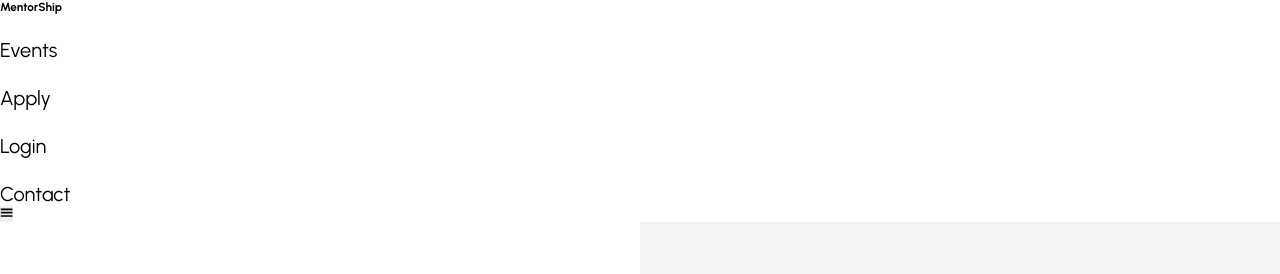
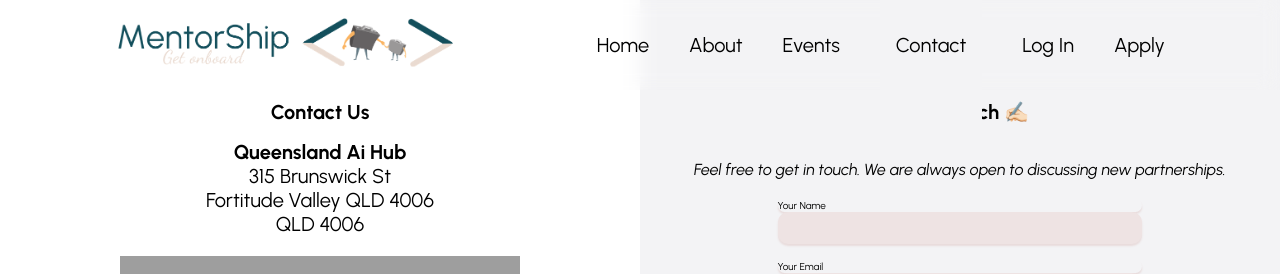
Before and after one commit to SheCodesAus/layer_8_victory_frontend_bris_2023, a React (Vite) app in the folder mentorship/: page /contact in a window 1280 px wide. Shown: the top 274 px of the page. Built offline with nearby package versions, Linux system fonts and the light colour scheme; grey boxes are pictures that could not be loaded.

Commit message:
navbar changes

```diff
--- a/mentorship/src/components/Navbar/Navbar.css
+++ b/mentorship/src/components/Navbar/Navbar.css
@@ -1,118 +1,259 @@
-*{
-    margin:0;
+@import url('https://fonts.googleapis.com/css2?family=Urbanist:ital,wght@0,100;0,200;0,300;0,400;0,500;0,600;0,700;0,800;0,900;1,100;1,200;1,300;1,400;1,500;1,600;1,700;1,800;1,900&display=swap');
+@import url('https://fonts.googleapis.com/css2?family=Dancing+Script:wght@400;500;600;700&display=swap');
+
+* {
+    margin: 0;
     padding: 0;
     box-sizing: border-box;
-
+    text-decoration: none;
+    border: none;
+    outline: none;
+    scroll-behavior: smooth;
+    font-family: 'Urbanist', sans-serif;
+    /* font-family: 'Dancing Script', cursive; */
 }
 
-.navbar{
-
-    display: flex;
-    justify-content:flex-end;
-    align-items: center;
-    background-color:rgb(21, 129, 129);
-    height: 75px;
-    color:white;
-
+:root {
+    --bg-color: #f3f6f4;
+    --text-color: #000000;
+    --dark-blue: #134f5c;
+    --light-blue: #45818e;
+    --cream: #eadbd1;
+    --pink: #e7cdda;
 }
 
-.logo{
-    font-size: 20px;
+html {
+    font-size: 62.5%;
+    overflow-x: hidden;
 }
 
-.home,
-.about,
-.events,
-.apply,
-.login,
-.contact{
-    text-decoration: none;
-    color: white;
-    font-size: 20px;
-    padding: 10px 20px;
-    margin: 0 10px;
-
-
+.header {
+    position: fixed;
+    height: 9rem;
+    top: 0;
+    left: 0;
+    width: 100%;
+    padding: 1.2rem 9%;
+    background: transparent;
+    backdrop-filter: blur(10px);
+    display: flex;
+    justify-content: space-between;
+    align-items: center;
+    z-index: 100;
 }
 
-.nav-links{
-    display: flex;
-    list-style: none;
-    justify-content: center;
-    width:70%
-
-
+.header.sticky {
+    border-bottom: 0.1rem solid rgba(0, 0, 0, 0.2);
 }
 
-.login{
-    border: 1px solid yellow;
-    border-radius: 5px;
-
+.logo img {
+    height: 60px;
 }
 
-.mobile-menu-icon{
-    display:none;
+.logo {
+    cursor: pointer;
 }
 
+.navbar a {
+    font-size: 2rem;
+    font-weight: 400;
+    color: var(--text-color);
+    margin-left: 4rem;
+    transition: 0.3s;
+    text-decoration: none;
+    position: relative;
+}
 
+.navbar a::after {
+    content: '';
+    width: 0;
+    height: 3px;
+    background: var(--dark-blue);
+    position: absolute;
+    left: 0;
+    bottom: -6px;
+    transition: 0.5s;
+}
 
-@media screen and (max-width:780px){
+.navbar a:hover::after, .navbar a.active::after {
+    width: 100%;
+}
 
-    .logo{
-        display:flex;
-        position: absolute;
-        top: 15px;
-        left:35pX;
+.menu-btn {
+    font-size: 3.6rem;
+    color: var(--text-color);
+    display: none;
+}
 
+.btn {
+    display: inline-block;
+    padding: 1rem 2.8rem;
+    background: var(--dark-blue);
+    border-radius: 4rem;
+    box-shadow: 0 0 1rem var(--dark-blue);
+    font-size: 1.6rem;
+    color: var(--text-color);
+    letter-spacing: 0.1rem;
+    font-weight: 600;
+    transition: 0.5s ease;
+}
+
+.btn:hover {
+    box-shadow: none;
+}
+
+/* responsiveness */
+
+@media (max-width: 1120px) {
+    .header {
+        padding: 1.2rem 7%;
     }
 
-    .nav-links{
-        display:none;
-
+    .navbar a {
+        font-size: 1.8rem;
+        margin-left: 3.8rem;
     }
 
-    .nav-links-mobile{
-        position: absolute;
-        display: block;
-        list-style: none;
-        background-color:#005469;
-        left: 0;
-        top: 75px;
-        transition: all 0.5s ease-out;
-        width: 100%;
+    .logo img {
+        height: 50px;
+    }
+}
 
-
+@media (max-width: 950px) {
+    .header {
+        padding: 1.2rem 5%;
     }
 
-    .home,
-    .about,
-    .events,
-    .apply,
-    .login,
-    .contact{
-        color:white;
-        text-align: center;
-        padding: 32px;
-        width:100%;
-        transition: all 0.5s ease;
+    .navbar a {
+        font-size: 1.6rem;
+        margin-left: 3.6rem;
     }
 
+    .logo img {
+        height: 45px;
+    }
+}
 
-    .login{
-        border: none;
+@media (max-width: 825px) {
+    .header {
+        padding: 1.2rem 4%;
     }
 
-    .mobile-menu-icon{
-        display:block;
-        position: absolute;
-        font-size: 30px;
-        color:white;
-        background-color:#00828c;
-        border:none;
-        top:15px;
-        right:25px;
+    .navbar a {
+        font-size: 1.4rem;
+        margin-left: 3.4rem;
     }
 
+    .logo img {
+        height: 45px;
+    }
+}
 
+@media (max-width: 768px) {
+    .logo {
+        padding-left: 10px;
+    }
 
+    .menu-btn {
+        position: relative;
+        display: flex;
+        justify-content: center;
+        align-items: center;
+        width: 80px;
+        cursor: pointer;
+        transition: all 0.5s ease-in-out;
+        z-index: 10;
+    }
+
+    .menu-burger {
+        width: 30px;
+        height: 3px;
+        background: var(--text-color);
+        border-radius: 4px;
+        transition: all 0.5s ease-in-out;
+    }
+
+    .menu-burger::before, .menu-burger::after {
+        content: '';
+        position: absolute;
+        width: 30px;
+        height: 3px;
+        background: var(--text-color);
+        border-radius: 4px;
+        transition: all 0.5s ease-in-out;
+    }
+
+    .menu-burger::before {
+        transform: translateY(-9px);
+    }
+
+    .menu-burger::after {
+        transform: translateY(9px);
+    }
+
+    .navbar {
+        position: absolute;
+        top: 0;
+        left: 0;
+        width: 100vw;
+        height: 100vh;
+        padding: 1rem 3%;
+        background: var(--bg-color);
+        opacity: 0;
+        transition: opacity 0.8s 0.3s, clip-path 1s 0.3s;
+        clip-path: circle(0% at top right);
+    }
+
+    .flex-nav {
+        display: flex;
+        align-items: center;
+        justify-content: center;
+        flex-direction: column;
+        text-align: center;
+    }
+
+    .navbar.active {
+        opacity: 1;
+        clip-path: circle(100%);
+    }
+
+    .navbar a {
+        font-size: 4rem;
+        margin: 3rem 0;
+    }
 }
+
+@media (max-width: 450px) {
+    html {
+        font-size: 50%;
+    }
+
+    .logo img {
+        height: 35px;
+    }
+}
+
+/* animation */
+
+.menu-burger.open {
+    background-color: transparent;
+}
+
+.menu-burger.open::before,
+.menu-burger.open::after {
+    content: '';
+    position: absolute;
+    width: 30px;
+    height: 3px;
+    background: var(--text-color);
+    border-radius: 4px;
+    transition: all 0.5s ease-in-out;
+}
+
+.menu-burger.open::before {
+    transform: rotate(45deg);
+}
+
+.menu-burger.open::after {
+    transform: rotate(-45deg);
+}
--- a/mentorship/src/components/Navbar/Navbar.jsx
+++ b/mentorship/src/components/Navbar/Navbar.jsx
@@ -1,34 +1,151 @@
-import React, {useState} from "react";
-import{ Link, Outlet }from"react-router-dom";
-import {GiHamburgerMenu} from "react-icons/gi";
-import {FaTimes} from "react-icons/fa";
-import "./navbar.css";
+import { Link, Outlet } from "react-router-dom";
+import { useEffect, useState } from "react";
 
+import useAuth from "../../hooks/use-auth";
 
-const NavBar = () =>
-{
-    const [isMobile, setIsMobile] = useState(false)
+import "./NavBar.css";
+
+function NavBar() {
+    const {auth, setAuth} = useAuth();
+
+    const [activeLink, setActiveLink] = useState("");
+
+    const [menuOpen, setMenuOpen] = useState(false);
+
+    const handleLogout = () => {
+        window.localStorage.removeItem("token");
+        setAuth({
+            token: null,
+            userId: null
+        });
+    };
+
+    const setActive = (link) => {
+        setActiveLink(link);
+    };
+
+    const toggleMenu = () => {
+        setMenuOpen(!menuOpen);
+    };
+
+    const handleLinkClick = () => {
+        setMenuOpen(false);
+    };
+
+    useEffect(() => {
+        const navbar = document.querySelector('.navbar');
+        const mobileNavbar = document.querySelector('#navbar');
+
+        if (menuOpen) {
+            navbar.classList.add('active');
+            mobileNavbar.classList.add('active');
+        } else {
+            navbar.classList.remove('active');
+            mobileNavbar.classList.remove('active');
+        }
+    }, [menuOpen]);
+
     return (
-    <>
-        <nav className="navbar">
-        <h3 className="logo">MentorShip</h3>
-        <ul className={isMobile ? "nav-links-mobile":"nav-links"}
-onClick = {()=>  setIsMobile(false)}>
-
-            <Link to="/events" className="events" ><li>Events</li></Link>
-            <Link to="/apply" className="apply"><li>Apply</li></Link>
-            <Link to="/login" className="login" ><li>Login</li></Link>
-            <Link to="/contact" className="contact" ><li>Contact</li></Link>
-
-        </ul>
-        <button className="mobile-menu-icon"
-    onClick={()=>setIsMobile(!isMobile)}>
-      {isMobile?(<i><FaTimes/> </i>):(<i ><GiHamburgerMenu/></i>)}
-    </button>
-        </nav>
-        <Outlet />
-    </>
-
+        <div>
+            <div>
+                <header className="header">
+                    <Link to="/" className="logo"><img src="../../../public/3.png" alt="" /></Link>
+                    <div className="menu-btn" onClick={toggleMenu}>
+                        <div className={`menu-burger ${menuOpen ? 'open' : ''}`}></div>
+                    </div>
+                    <nav className="navbar flex-nav" id="navbar">
+                        <Link
+                        to="/"
+                        className={activeLink === "home" ? "active" : ""}
+                        id="home"
+                        onClick={() => {
+                            setActive("home");
+                            handleLinkClick();
+                        }}
+                        >
+                            Home
+                        </Link>
+                        <Link
+                            to="/about"
+                            id="about"
+                            className={activeLink === "about" ? "active" : ""}
+                            onClick={() => {
+                                setActive("about");
+                                handleLinkClick();
+                            }}
+                            >
+                                About
+                            </Link>
+                            <Link
+                            to="/events"
+                            id="events"
+                            className={activeLink === "events" ? "active" : ""}
+                            onClick={() => {
+                                setActive("events");
+                                handleLinkClick();
+                            }}
+                            >
+                                Events
+                            </Link>
+                            <Link
+                            to="/contact"
+                            id="contact"
+                            className={activeLink === "contact" ? "active" : ""}
+                            onClick={() => {
+                                setActive("contact");
+                                handleLinkClick();
+                            }}
+                            >
+                                Contact
+                            </Link>
+                        {auth.token ? (
+                            <>
+                            <Link to="/" onClick={handleLogout}>
+                                Log Out
+                            </Link>
+                            <Link
+                            to="/profile"
+                            id="profile"
+                            className={activeLink === "profile" ? "active" : ""}
+                            onClick={() => {
+                                setActive("profile");
+                                handleLinkClick();
+                            }}
+                            >
+                                Profile
+                            </Link>
+                            </>
+                        ) : (
+                            <>
+                            <Link
+                            to="/login"
+                            id="login"
+                            className={activeLink === "login" ? "active" : ""}
+                            onClick={() => {
+                                setActive("login");
+                                handleLinkClick();
+                            }}
+                            >
+                                Log In
+                            </Link>
+                            <Link
+                            to="/apply"
+                            id="apply"
+                            className={activeLink === "apply" ? "active" : ""}
+                            onClick={() => {
+                                setActive("apply");
+                                handleLinkClick();
+                            }}
+                            >
+                                Apply
+                            </Link>
+                            </>
+                        )}
+                    </nav>
+                </header>
+                <Outlet />
+            </div>
+        </div>
     );
 }
 
```
